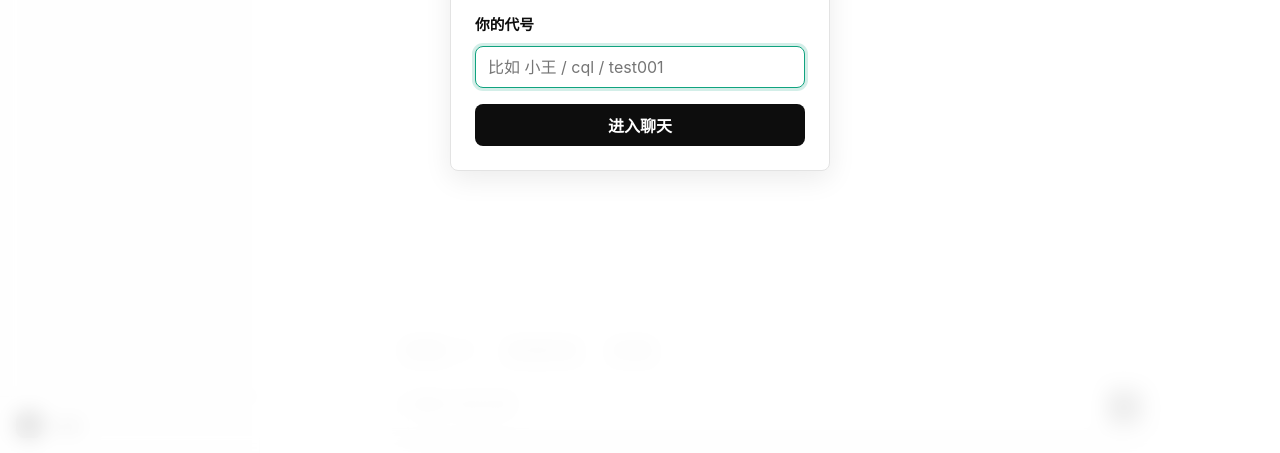
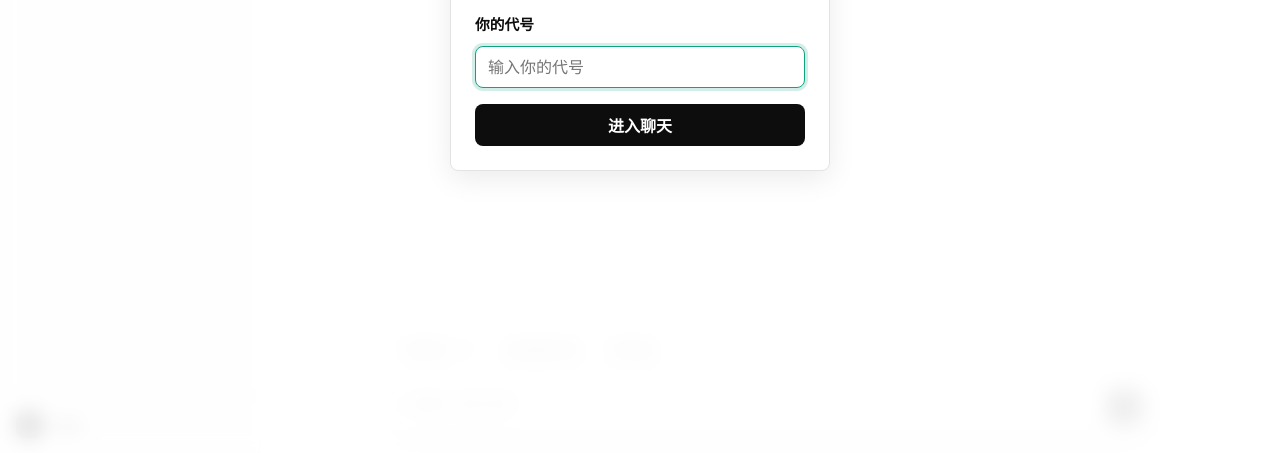
Before and after one commit to qinlu000/mowan-prank-console, a website: page public/index.html in a window 1280 px wide. Shown: the part 347-800 px from the top of the page. Drawn offline with Linux system fonts and the light colour scheme.

Commit message:
Clean visitor ID placeholder

```diff
--- a/public/index.html
+++ b/public/index.html
@@ -89,7 +89,7 @@
           type="text"
           autocomplete="nickname"
           maxlength="40"
-          placeholder="比如 小王 / cql / test001"
+          placeholder="输入你的代号"
         >
         <p class="auth-error" id="visitorError" hidden></p>
         <button class="send-button visitor-submit" type="submit">进入聊天</button>
```
